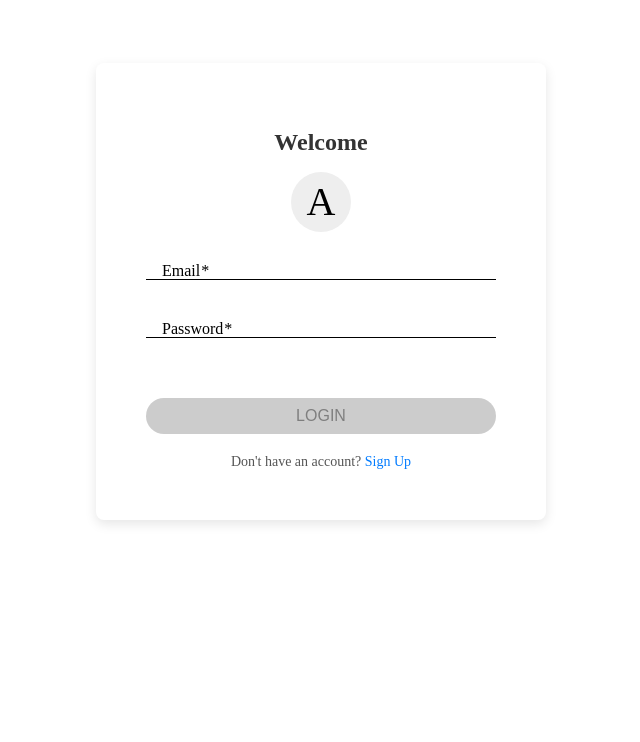
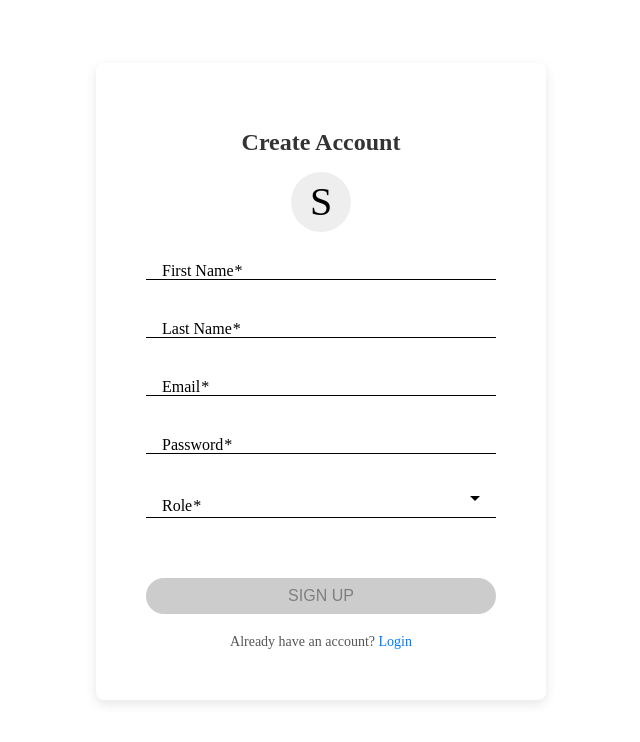
Before and after one commit to Raluca-Olteanu/Proiect-ISW, an Angular app: page /auth in a window 1280 px wide. Both pictures are taken after a click on the element "Sign Up". Shown: the top 742 px of the page, without its empty margins (319-959 px from the left). Built offline with nearby package versions, Linux system fonts and the light colour scheme.

Commit message:
readded sign up form in HTML

```diff
--- a/src/app/components/auth/auth.component.html
+++ b/src/app/components/auth/auth.component.html
@@ -1,27 +1,50 @@
 <div class="auth-wrapper">
     <div class="login-header">
-        <h1>Welcome</h1>
-        <div class="login-icon">A</div> <!-- You can replace this with an SVG or image -->
+        <h1>{{ isLoginMode ? 'Welcome' : 'Create Account' }}</h1>
+        <div class="login-icon">{{ isLoginMode ? 'A' : 'S' }}</div> <!-- Adjust the icon/text according to the mode -->
     </div>
 
     <form #authForm="ngForm" (ngSubmit)="onSubmit(authForm)" class="form-wrapper">
+        <!-- Sign-Up Fields -->
+        <mat-form-field appearance="fill" class="example-full-width" *ngIf="!isLoginMode">
+            <mat-label>First Name</mat-label>
+            <input matInput placeholder="Enter your first name" type="text" name="firstName" ngModel required>
+        </mat-form-field>
+        <mat-form-field appearance="fill" class="example-full-width" *ngIf="!isLoginMode">
+            <mat-label>Last Name</mat-label>
+            <input matInput placeholder="Enter your last name" type="text" name="lastName" ngModel required>
+        </mat-form-field>
+
+        <!-- Common Fields -->
         <mat-form-field appearance="fill" class="example-full-width">
             <mat-label>Email</mat-label>
             <input matInput placeholder="Enter your email" type="email" name="email" ngModel required>
         </mat-form-field>
-
         <mat-form-field appearance="fill" class="example-full-width">
             <mat-label>Password</mat-label>
             <input matInput placeholder="Enter your password" type="password" name="password" ngModel required>
         </mat-form-field>
 
+        <!-- Additional Sign-Up Fields -->
+        <mat-form-field appearance="fill" class="example-full-width" *ngIf="!isLoginMode">
+            <mat-label>Role</mat-label>
+            <mat-select placeholder="Select your role" name="role" ngModel required>
+                <mat-option value="User">User</mat-option>
+                <mat-option value="Admin">Admin</mat-option>
+            </mat-select>
+        </mat-form-field>
+
+        <!-- Submit Button -->
         <button mat-raised-button class="submit-button" type="submit" [disabled]="!authForm.valid">
-            Login
+            {{ isLoginMode ? 'Login' : 'Sign Up' }}
         </button>
 
+        <!-- Toggle Mode Link -->
         <div class="switch-mode">
-            Don't have an account?
-            <span (click)="onSwitchMode()">Sign Up</span>
+            {{
+                isLoginMode ? 'Don\'t have an account?' : 'Already have an account?'
+            }}
+            <span (click)="onSwitchMode()">{{ isLoginMode ? 'Sign Up' : 'Login' }}</span>
         </div>
     </form>
 </div>
```
